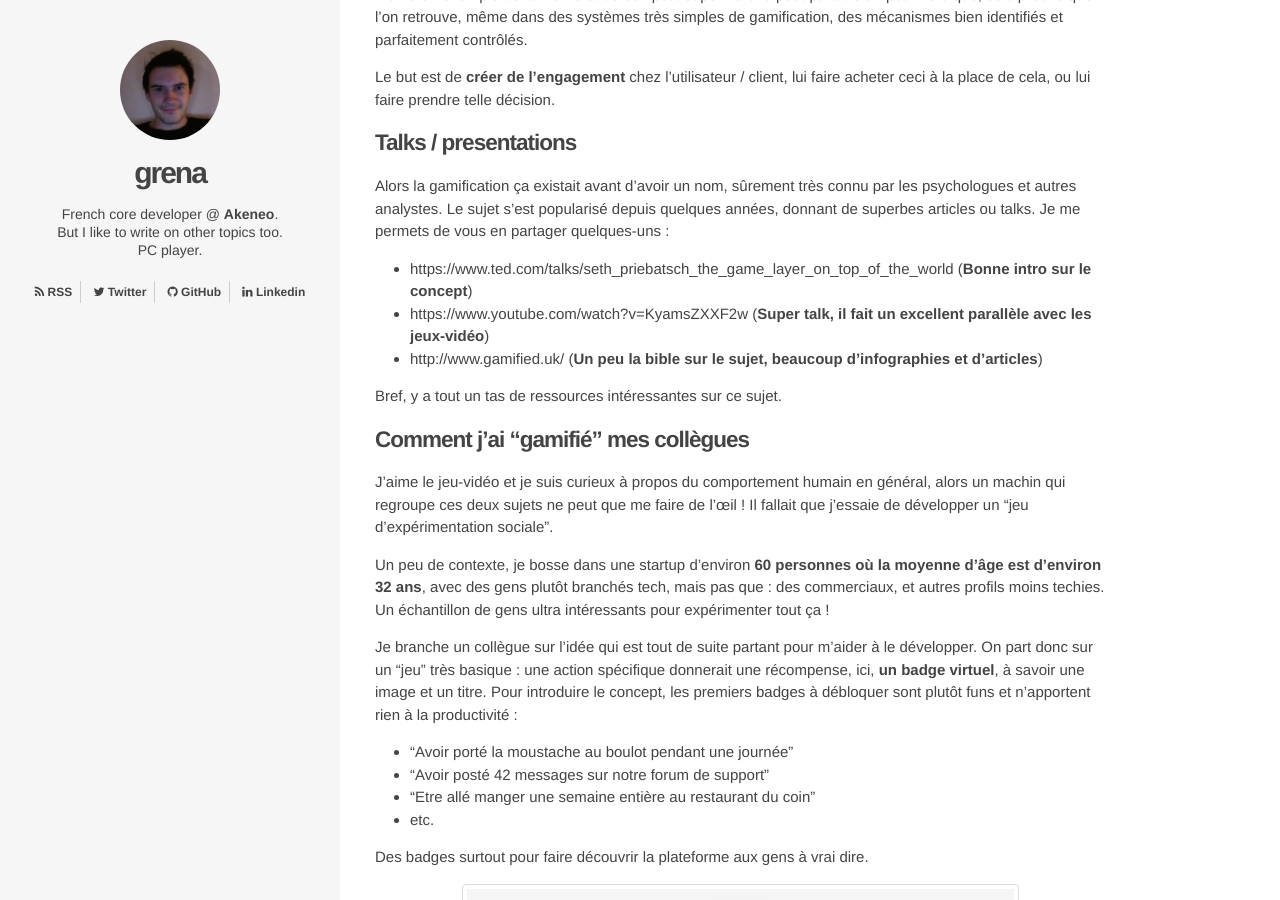
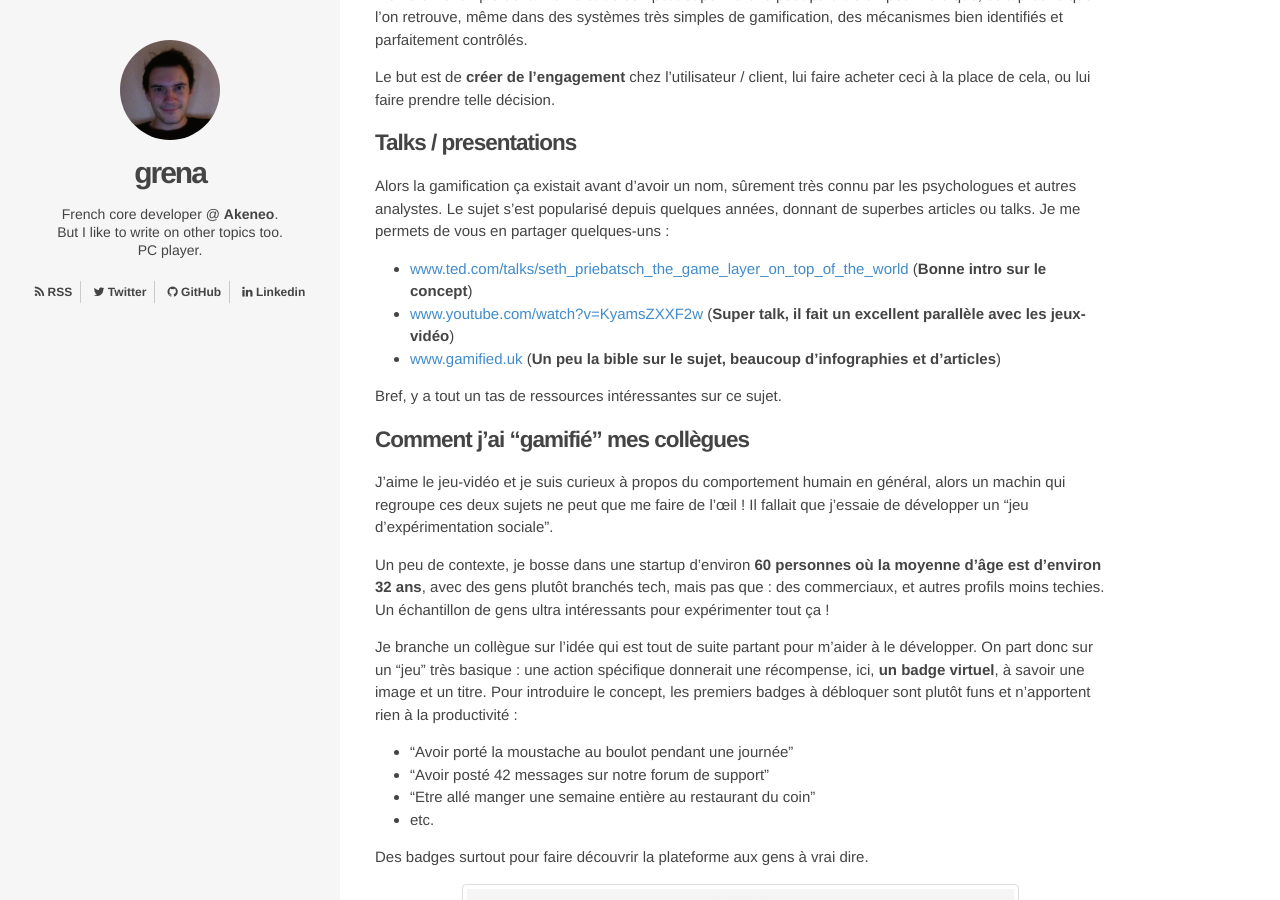
Before and after one commit to grena/grena.github.io, a Jekyll site: the page built from _posts/2016-08-23-badger-ou-comment-jai-gamifie-mes-collegues-part1.md, in a window 1280 px wide and 900 px high, scrolled down 1305 px. Built offline with Jekyll 4.4.1, drawn with Linux system fonts in a browser that asks for light colours; some of the changed lines change nothing that is shown.

Commit message:
Update 2016-08-23-badger-ou-comment-jai-gamifie-mes-collegues-part1.md

```diff
--- a/_posts/2016-08-23-badger-ou-comment-jai-gamifie-mes-collegues-part1.md
+++ b/_posts/2016-08-23-badger-ou-comment-jai-gamifie-mes-collegues-part1.md
@@ -43,9 +43,9 @@ Le but est de **créer de l'engagement** chez l'utilisateur / client, lui faire
 
 Alors la gamification ça existait avant d'avoir un nom, sûrement très connu par les psychologues et autres analystes. Le sujet s'est popularisé depuis quelques années, donnant de superbes articles ou talks. Je me permets de vous en partager quelques-uns :
 
-- https://www.ted.com/talks/seth_priebatsch_the_game_layer_on_top_of_the_world (**Bonne intro sur le concept**)
-- https://www.youtube.com/watch?v=KyamsZXXF2w (**Super talk, il fait un excellent parallèle avec les jeux-vidéo**)
-- http://www.gamified.uk/ (**Un peu la bible sur le sujet, beaucoup d'infographies et d'articles**)
+- [www.ted.com/talks/seth_priebatsch_the_game_layer_on_top_of_the_world](https://www.ted.com/talks/seth_priebatsch_the_game_layer_on_top_of_the_world) (**Bonne intro sur le concept**)
+- [www.youtube.com/watch?v=KyamsZXXF2w](https://www.youtube.com/watch?v=KyamsZXXF2w) (**Super talk, il fait un excellent parallèle avec les jeux-vidéo**)
+- [www.gamified.uk](http://www.gamified.uk/) (**Un peu la bible sur le sujet, beaucoup d'infographies et d'articles**)
 
 Bref, y a tout un tas de ressources intéressantes sur ce sujet.
 
```
